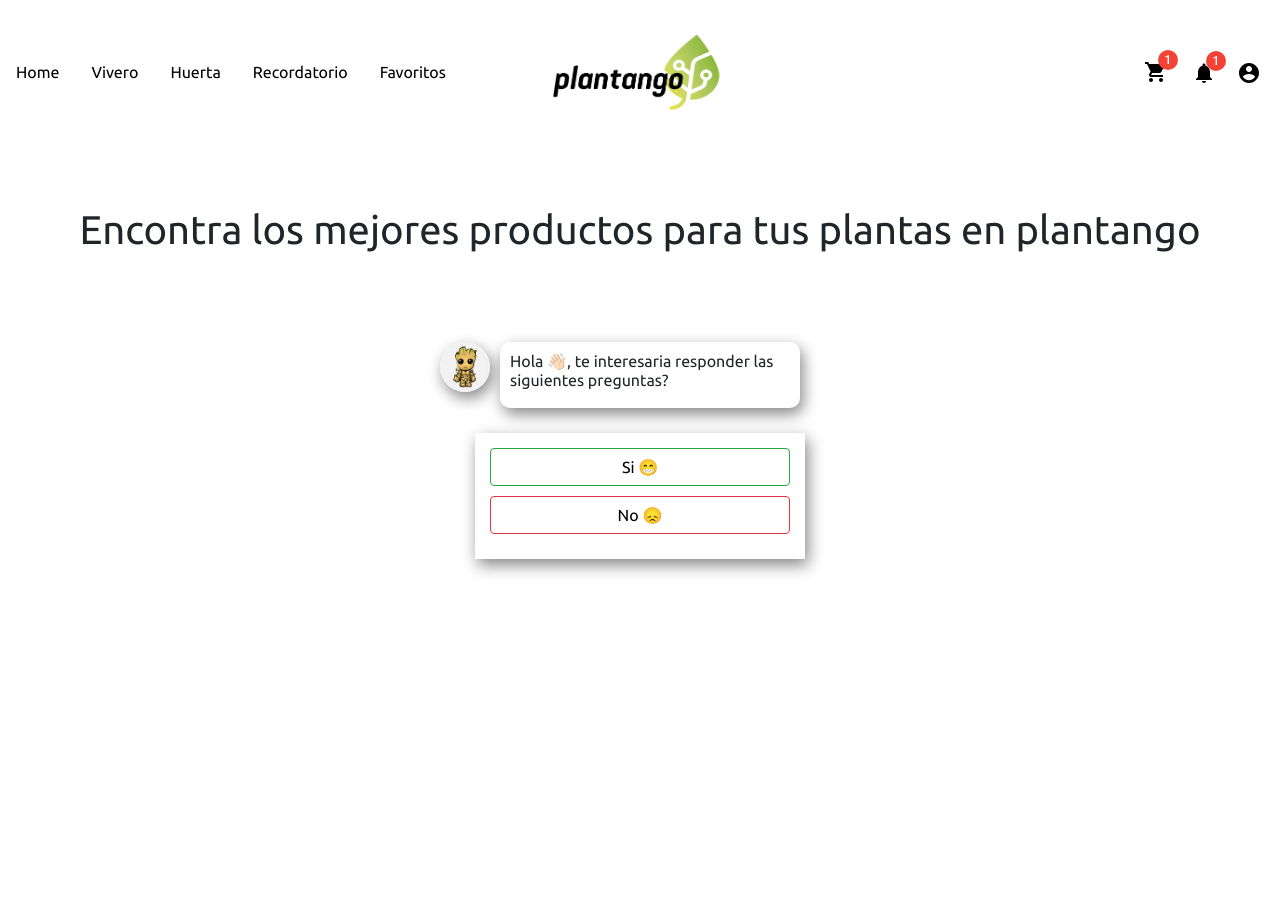
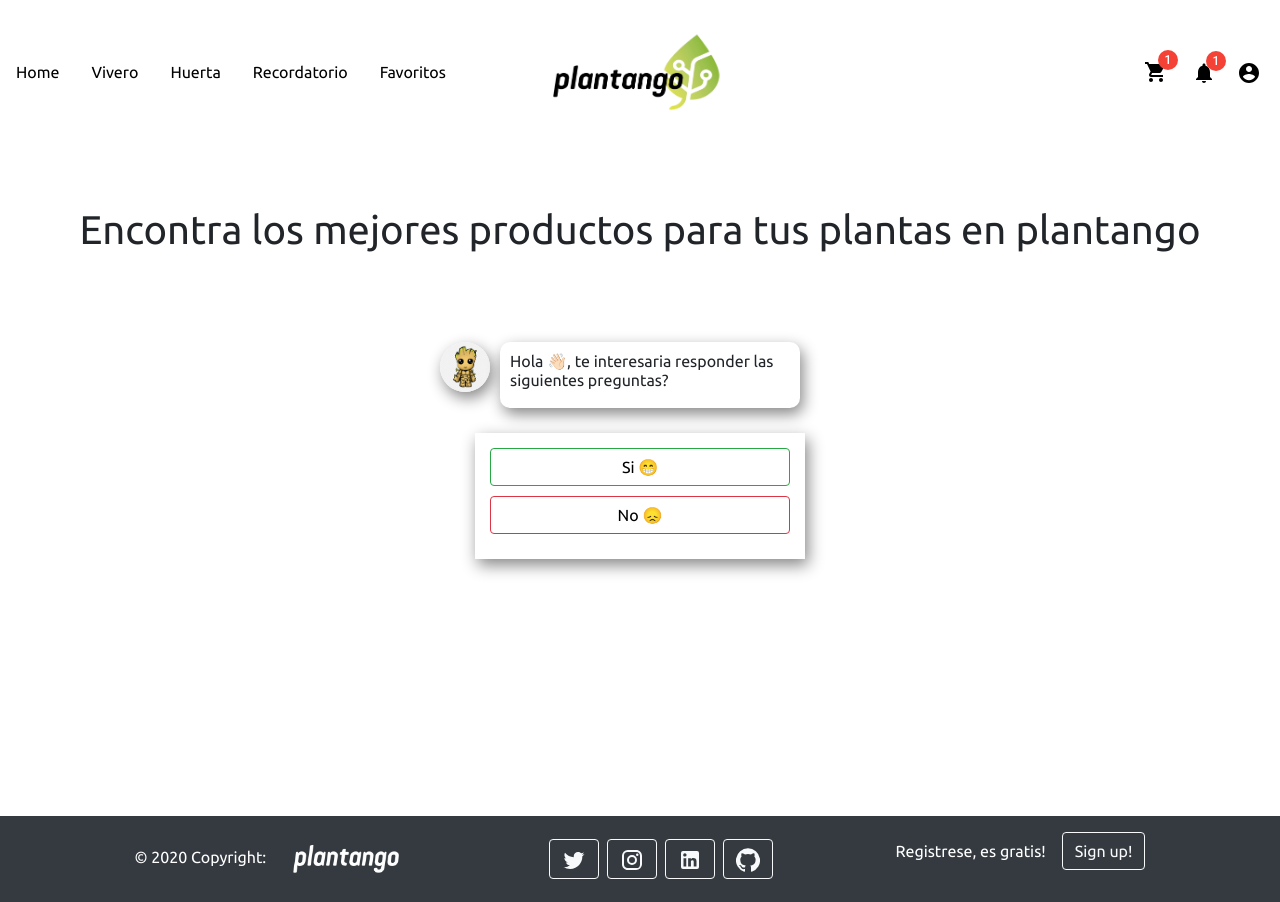
Before and after one commit to locopro022/PF-PLANTANGO, a React (Create React App) app in the folder client/: page /bienvenida in a window 1280 px wide. Before the commit the page ends 800 px from the top, so only its background shows below. Built offline with nearby package versions, Linux system fonts and the light colour scheme.

Commit message:
Added Footer component.

```diff
--- a/client/src/App.css
+++ b/client/src/App.css
@@ -1,5 +1,5 @@
 .App {
-  text-align: center;
+  height: 100vh;
 }
 
 .App-logo {
--- a/client/src/App.js
+++ b/client/src/App.js
@@ -1,26 +1,30 @@
-import './App.css';
-import { BrowserRouter, Routes, Route } from 'react-router-dom'
-import Chat from './Components/Chat'
-import Home from './Components/Home'
-import NavBar from './Components/NavBar'
-import { createTheme, ThemeProvider } from '@material-ui/core'
+import "./App.css";
+import { BrowserRouter, Routes, Route } from "react-router-dom";
+import Chat from "./Components/Chat";
+import Home from "./Components/Home";
+import NavBar from "./Components/NavBar";
+import { createTheme, ThemeProvider } from "@material-ui/core";
+import Footer from "./Components/Footer";
 
 function App() {
   const theme = createTheme({
     palette: {
       secondary: {
-        main: '#000'
-      }
-    }
-  })
+        main: "#000",
+      },
+    },
+  });
   return (
     <ThemeProvider theme={theme}>
       <BrowserRouter>
-        <NavBar />
-        <Routes>
-          <Route path='/' element={<Home />} />
-          <Route path='/bienvenida' element={<Chat />} />
-        </Routes>
+        <div className="App">
+          <NavBar />
+          <Routes>
+            <Route path="/" element={<Home />} />
+            <Route path="/bienvenida" element={<Chat />} />
+          </Routes>
+          <Footer />
+        </div>
       </BrowserRouter>
     </ThemeProvider>
   );
--- /dev/null
+++ b/client/src/Components/Footer/index.jsx
@@ -0,0 +1,84 @@
+import { Instagram, LinkedIn, Twitter, GitHub } from "@material-ui/icons";
+import platango from "../../img/plantangoTexto.png";
+import { useNavigate } from "react-router-dom";
+
+const Footer = () => {
+  const navigate = useNavigate();
+  const iniciarSesion = () => {
+    navigate("/iniciarSesion");
+  };
+  return (
+    <footer
+      class="bg-dark text-center text-white"
+      style={{
+        bottom: "0",
+        width: "100%",
+        padding: "1rem",
+        marginTop: "2rem",
+      }}
+    >
+      <div
+        class=""
+        style={{
+          display: "flex",
+          justifyContent: "space-evenly",
+          alignItems: "center",
+        }}
+      >
+        <div>
+          © 2020 Copyright:
+          <img
+            src={platango}
+            alt="plantango"
+            className="text-white"
+            style={{ height: "2rem", filter: "invert(100%)" }}
+          />
+        </div>
+        <div>
+          <a
+            class="btn btn-outline-light btn-floating m-1"
+            href="#"
+            role="button"
+          >
+            <Twitter />
+          </a>
+          <a
+            class="btn btn-outline-light btn-floating m-1"
+            href="#"
+            role="button"
+          >
+            <Instagram />
+          </a>
+          <a
+            class="btn btn-outline-light btn-floating m-1"
+            href="#"
+            role="button"
+          >
+            <LinkedIn />
+          </a>
+          <a
+            class="btn btn-outline-light btn-floating m-1"
+            href="#"
+            role="button"
+          >
+            <GitHub />
+          </a>
+        </div>
+        <div>
+          <p class="d-flex justify-content-center align-items-center">
+            <span style={{ marginRight: "1rem" }}>Registrese, es gratis!</span>
+            <button
+              type="button"
+              class="btn btn-outline-light btn-rounded"
+              onClick={iniciarSesion}
+            >
+              Sign up!
+            </button>
+          </p>
+        </div>
+      </div>
+    </footer>
+  );
+};
+
+export default Footer;
--- a/client/src/index.css
+++ b/client/src/index.css
@@ -1,13 +1,13 @@
-@import url('https://fonts.googleapis.com/css2?family=Ubuntu:wght@300;400;700&display=swap');
+@import url("https://fonts.googleapis.com/css2?family=Ubuntu:wght@300;400;700&display=swap");
 
 body {
   margin: 0;
-  font-family: 'Ubuntu', sans-serif;
+  font-family: "Ubuntu", sans-serif;
   -webkit-font-smoothing: antialiased;
   -moz-osx-font-smoothing: grayscale;
 }
 
 code {
-  font-family: source-code-pro, Menlo, Monaco, Consolas, 'Courier New',
+  font-family: source-code-pro, Menlo, Monaco, Consolas, "Courier New",
     monospace;
 }
```
Also changed, not shown: client/src/img/plantangoTexto.png (added).
